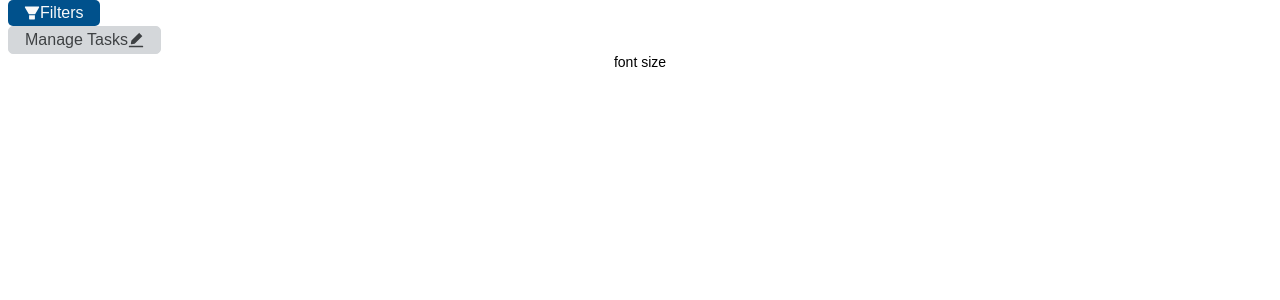
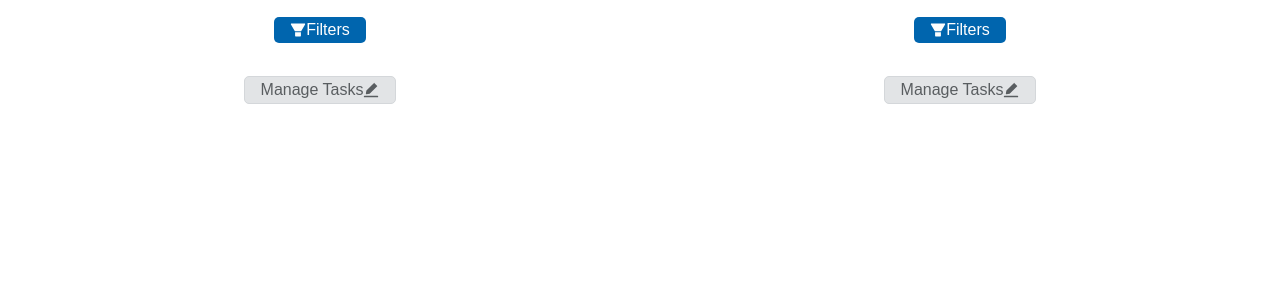
Before and after one commit to stacey-ng/styling-demo, a React (Create React App) app: page / in a window 1280 px wide. Shown: the top 300 px of the page. Built offline with nearby package versions, Linux system fonts and the light colour scheme; the HTML template or start-up script is replaced by a standard one.

Commit message:
added two other ways to use styled-components

```diff
--- a/src/App.css
+++ b/src/App.css
@@ -1,5 +1,7 @@
 .App {
   text-align: center;
+  display: flex;
+  justify-content: space-around;
 }
 
 .App-logo {
@@ -36,3 +38,11 @@
     transform: rotate(360deg);
   }
 }
+
+.container {
+  display: flex;
+  flex-direction: column;
+  justify-content: space-around;
+  align-items: center;
+  height: 15vh;
+}
--- a/src/App.js
+++ b/src/App.js
@@ -1,27 +1,46 @@
 import {useState} from 'react';
 import './App.css';
-import StyledButton from './components/StyledButton'
+import SCStyledButton from './styled-components/SCStyledButton';
+import SassStyledButton from './sass/SassStyledButton';
 import { FilterFilled, EditFilled } from '@ant-design/icons';
 function App() {
 
   return (
     <div className="App">
-      <StyledButton
+      <div className="container">
+        <SCStyledButton
           submit
-        styleType="primary"
+          activatable
+          primary
+        >
+          <FilterFilled/>
+          Filters
+        </SCStyledButton>
+        <SCStyledButton
+          theme="gray"
+          activatable
+        >
+          Manage Tasks
+          <EditFilled />
+        </ SCStyledButton>
+      </div>
+      <div className="container">
+        <SassStyledButton
+          submit
+          className="styled-button styled-button--primary"
           activatable
         >
           <FilterFilled/>
           Filters
-      </StyledButton>
-      <StyledButton
-        styleType="secondary"
+        </SassStyledButton>
+        <SassStyledButton
+          className="styled-button styled-button--secondary"
           activatable
         >
           Manage Tasks
           <EditFilled />
-      </ StyledButton>
-      <div>font size</div>
+        </ SassStyledButton>
+      </div>
     </div>
   );
 }
--- a/src/components/style.js
+++ /dev/null
@@ -1,79 +0,0 @@
-import styled from 'styled-components';
-import { colors, primaryBlue, neutral } from '../styled-components/colors';
-
-const primaryStyle = `
-    color: white;
-    background: ${colors.blue};
-`;
-
-const secondaryStyle = `
-    color: ${colors.textGrey};
-    background: ${colors.lightGrey};
-    border: 1px solid #d4d7da;
-`;
-
-const inactiveStyleTypes = {
-    primary: `
-        color: ${neutral[1]};
-        background: ${primaryBlue[5]};
-
-        &:hover {
-            background: ${primaryBlue[7]};
-        }
-    `,
-    secondary: `
-        color: ${neutral[12]};
-        background: ${neutral[5]};
-        border: 1px solid #d4d7da;
-
-        &:hover {
-            background: ${neutral[7]};
-        }
-    `,
-};
-
-const activeStyleTypes = {
-    primary: `
-        color: ${neutral[1]};
-        background: ${primaryBlue[7]};
-    `,
-    secondary: `
-        color: ${primaryBlue[5]};
-        background: ${primaryBlue[1]};
-        border: 1px solid ${primaryBlue[5]};
-
-        &:hover {
-            background: ${primaryBlue[3]};
-        }
-    `
-}
-
-export const Button = styled.button`
-  /* Auto Layout */
-
-  display: flex;
-  /* flex-direction: column; */
-  justify-content: center;
-  align-items: center;
-  padding: 4px 16px;
-
-  /* Inside Auto Layout */
-
-  flex: none;
-  order: 2;
-  flex-grow: 0;
-  margin: 0px 8px;
-  border-radius: 5px;
-
-  font-size: 16px;
-
-  &:hover {
-    cursor: pointer;
-  }
-
-  /* ${({ styleType }) => inactiveStyleTypes[styleType]} */
-
-  ${({isActive, styleType}) => isActive ? activeStyleTypes[styleType] : inactiveStyleTypes[styleType]}
-`;
-
-export default Button;
--- /dev/null
+++ b/src/sass/SassStyledButton.jsx
@@ -0,0 +1,36 @@
+import React, { useState } from "react";
+import { FilterFilled, EditFilled } from "@ant-design/icons";
+import "./style.css";
+
+const SassStyledButton = ({
+  submit,
+  children,
+  styleType,
+  onClick,
+  className,
+  activatable,
+}) => {
+  const [isActive, setIsActive] = useState(false);
+
+  const handleClick = (e) => {
+    console.log(e.target.className);
+    onClick && onClick();
+    activatable && setIsActive(!isActive);
+  };
+
+  const applyClassNames = () => {};
+
+  return (
+    <button
+      type={submit ? "submit" : "button"}
+      className={className}
+      styleType={styleType}
+      isActive={isActive}
+      onClick={handleClick}
+    >
+      {children}
+    </button>
+  );
+};
+
+export default SassStyledButton;
--- /dev/null
+++ b/src/sass/style.css
@@ -0,0 +1,35 @@
+/* Auto Layout */
+.styled-button {
+  display: flex;
+  /* flex-direction: column; */
+  justify-content: center;
+  align-items: center;
+  padding: 4px 16px;
+  /* Inside Auto Layout */
+  flex: none;
+  order: 2;
+  flex-grow: 0;
+  margin: 0px 8px;
+  border-radius: 5px;
+  font-size: 16px;
+}
+.styled-button:hover {
+  cursor: pointer;
+}
+
+.styled-button--primary {
+  color: #fefefe;
+  background: #0065ae;
+}
+.styled-button--primary:hover {
+  background: #003d6a;
+}
+
+.styled-button--secondary {
+  color: #595d60;
+  background: #e2e4e6;
+  border: 1px solid #d4d7da;
+}
+.styled-button--secondary:hover {
+  background: #c5cace;
+}/*# sourceMappingURL=style.css.map */
--- /dev/null
+++ b/src/sass/style.scss
@@ -0,0 +1,44 @@
+@use 'colors' as *;
+
+/* Auto Layout */
+
+.styled-button {
+  display: flex;
+  /* flex-direction: column; */
+  justify-content: center;
+  align-items: center;
+  padding: 4px 16px;
+
+  /* Inside Auto Layout */
+
+  flex: none;
+  order: 2;
+  flex-grow: 0;
+  margin: 0px 8px;
+  border-radius: 5px;
+
+  font-size: 16px;
+
+  &:hover {
+    cursor: pointer;
+  }
+}
+
+.styled-button--primary {
+  color: $neutral-1;
+  background: $primary-blue-5;
+
+  &:hover {
+    background: $primary-blue-7;
+  }
+}
+
+.styled-button--secondary {
+  color: $neutral-12;
+  background: $neutral-5;
+  border: 1px solid #d4d7da;
+
+  &:hover {
+    background: $neutral-7;
+  }
+}
--- a/src/components/StyledButton.jsx
+++ b/src/styled-components/SCStyledButton.jsx
@@ -1,18 +1,17 @@
 import React, { useState } from "react";
-import { FilterFilled, EditFilled } from "@ant-design/icons";
 import { Button } from "./style";
 
-const StyledButton = ({
+const SCStyledButton = ({
   submit,
   children,
-  styleType,
+  theme,
   onClick,
   activatable,
+  primary,
 }) => {
   const [isActive, setIsActive] = useState(false);
 
   const handleClick = (e) => {
-    console.log(e.target.className);
     onClick && onClick();
     activatable && setIsActive(!isActive);
   };
@@ -20,13 +19,14 @@ const StyledButton = ({
   return (
     <Button
       type={submit ? "submit" : "button"}
-      styleType={styleType}
+      theme={theme}
       isActive={isActive}
       onClick={handleClick}
+      primary={primary}
     >
       {children}
     </Button>
   );
 };
 
-export default StyledButton;
+export default SCStyledButton;
--- a/src/styled-components/style.js
+++ b/src/styled-components/style.js
@@ -1,24 +1,130 @@
-import styled from 'styled-components';
-import colors from './colors';
 
-const primaryStyle = `
-    color: white;
-    background: ${colors.blue};
+
+import styled, { css } from 'styled-components';
+import { primaryBlue, neutral } from '../styled-components/colors';
+
+const primaryStyle = css`
+    color: ${neutral[1]};
+    background: ${({isActive}) => isActive ? primaryBlue[7] : primaryBlue[5]};
+
+    &:hover {
+        background: ${primaryBlue[7]};
+    }
 `;
 
-const secondaryStyle = `
-    color: ${colors.textGrey};
-    background: ${colors.lightGrey};
-    border: 1px solid #d4d7da;
+const secondaryStyle = css`
+    color: ${({isActive}) => isActive ? primaryBlue[5] : neutral[12]};
+    background: ${({isActive}) => isActive ? primaryBlue[1] : neutral[5]};
+    border: 1px solid ${({isActive}) => isActive ? primaryBlue[5] : neutral[6]};
+
+    &:hover {
+        background: ${({isActive}) => isActive ? primaryBlue[3] : neutral[7]};
+    }
 `;
 
-const iconOnlyStyle = `
-    color: white;
-    background: ${colors.navy};
-    height: 2.5rem;
-    width: 2.5rem;
-    padding: 0;
-`;
+// const inactiveStyleTypes = {
+//     primary: `
+//         color: ${neutral[1]};
+//         background: ${primaryBlue[5]};
+
+//         &:hover {
+//             background: ${primaryBlue[7]};
+//         }
+//     `,
+//     secondary: `
+//         color: ${neutral[12]};
+//         background: ${neutral[5]};
+//         border: 1px solid #d4d7da;
+
+//         &:hover {
+//             background: ${neutral[7]};
+//         }
+//     `,
+// };
+
+// const activeStyleTypes = {
+//     primary: `
+//         color: ${neutral[1]};
+//         background: ${primaryBlue[7]};
+//     `,
+//     secondary: `
+//         color: ${primaryBlue[5]};
+//         background: ${primaryBlue[1]};
+//         border: 1px solid ${primaryBlue[5]};
+
+//         &:hover {
+//             background: ${primaryBlue[3]};
+//         }
+//     `
+// }
+
+// const themes = {
+//     primary: {
+//         textColor: neutral[1],
+//         activeBackground: primaryBlue[7],
+//         inactiveBackground: primaryBlue[5],
+//         hover: primaryBlue[7],
+//         activeBorder: "none",
+//         inactiveBorder: ``
+//     },
+//     secondary: {
+//         textColor: primaryBlue[5],
+//         activeBackground: primaryBlue[1],
+//         inactiveBackground: primaryBlue[5],
+//         hover: primaryBlue[7],
+//         border: "none"
+//     },
+// }
+
+// export const Button = styled.button(({isActive, theme, red}) => {
+//     const defaultTheme = {
+//         text: neutral[1],
+//         bg: isActive ? primaryBlue[7] : primaryBlue[5],
+//         hover: primaryBlue[7],
+//         border: "none"
+//     };
+
+//     const otherThemes = {
+//         gray: {
+//             text: isActive ? primaryBlue[5] : neutral[12],
+//             bg: isActive ? primaryBlue[1] : neutral[5],
+//             border: `1px solid ${isActive ? primaryBlue[5] : neutral[6]}`,
+//             hover: isActive ? primaryBlue[3] : neutral[7]
+//         }
+//     }
+//     const { text, bg, border, hover } = Object.assign({}, defaultTheme, theme && otherThemes[theme]);
+
+//     const obj = Object.assign({}, defaultTheme, theme && otherThemes[theme]);
+
+//     return css`
+//         /* Auto Layout */
+
+//         display: flex;
+//         /* flex-direction: column; */
+//         justify-content: center;
+//         align-items: center;
+//         padding: 4px 16px;
+
+//         /* Inside Auto Layout */
+
+//         flex: none;
+//         order: 2;
+//         flex-grow: 0;
+//         margin: 0px 8px;
+//         border-radius: 5px;
+
+//         font-size: 16px;
+
+//         color: ${text};
+//         background: ${bg};
+//         border: ${border};
+
+//         &:hover {
+//             cursor: pointer;
+//             background: ${hover};
+//         }
+//     `
+// });
 
 export const Button = styled.button`
   /* Auto Layout */
@@ -27,7 +133,7 @@ export const Button = styled.button`
   /* flex-direction: column; */
   justify-content: center;
   align-items: center;
-  padding: 5px 16px;
+  padding: 4px 16px;
 
   /* Inside Auto Layout */
 
@@ -37,28 +143,16 @@ export const Button = styled.button`
   margin: 0px 8px;
   border-radius: 5px;
 
+  font-size: 16px;
+
   &:hover {
     cursor: pointer;
   }
 
-  ${primaryStyle}
 
-  ${(props) =>
-        props.colorScheme === 'secondary' && secondaryStyle}
 
-  .pretend-navbar & {
-    ${iconOnlyStyle}
-  }
+  ${({primary}) => primary ? primaryStyle : secondaryStyle}
+
 `;
-
+// ${({isActive, styleType}) => isActive ? activeStyleTypes[styleType] : inactiveStyleTypes[styleType]}
 export default Button;
-// export const PrimaryButton = styled(Button)`
-//   color: white;
-//   background: ${colors.navy};
-// `;
-
-// export const SecondaryButton = styled(Button)`
-//   color: ${colors.textGrey};
-//   background: ${colors.lightGrey};
-//   border: 1px solid #d4d7da;
-// `;
```
Also changed, not shown: src/sass/_colors.scss (added, +75 -0 lines), src/styled-components/CustomButton.jsx (deleted, +0 -37 lines), src/styled-components/colors.js (+7 -29 lines), 1 other file (tests, documents, lock files or other folders). Lines whose indentation alone changed are shown as unchanged.
